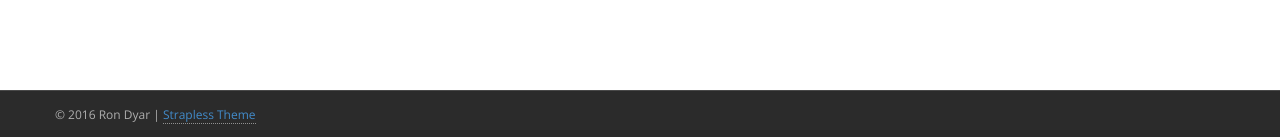
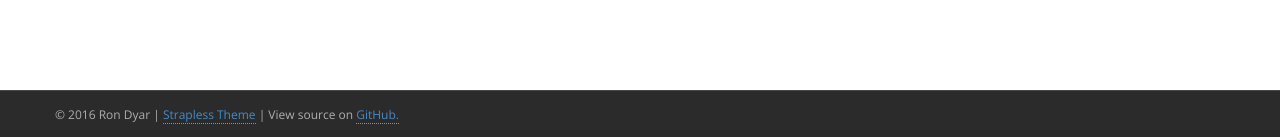
Before and after one commit to rdyar/rdyar.github.io, a Jekyll site: the page built from index.md, in a window 1280 px wide. Shown: the part 760-897 px from the top of the page. Built offline with Jekyll 4.4.1, drawn with Linux system fonts in a browser that asks for light colours.

Commit message:
added link to source

```diff
--- a/_includes/footer.html
+++ b/_includes/footer.html
@@ -3,7 +3,7 @@
 <div class="copyright">
       <div class="container">
         <p class="copyright-text">
-           &copy; {{ site.time | date: '%Y' }} {{ site.name }}  | <a href="https://github.com/rdyar/strapless">Strapless Theme</a>
+           &copy; {{ site.time | date: '%Y' }} {{ site.name }}  | <a href="https://github.com/rdyar/strapless">Strapless Theme</a> | View source on <a href="https://github.com/rdyar/rdyar.github.io">GitHub.</a>
         </p>
       </div>
 </div>
```
